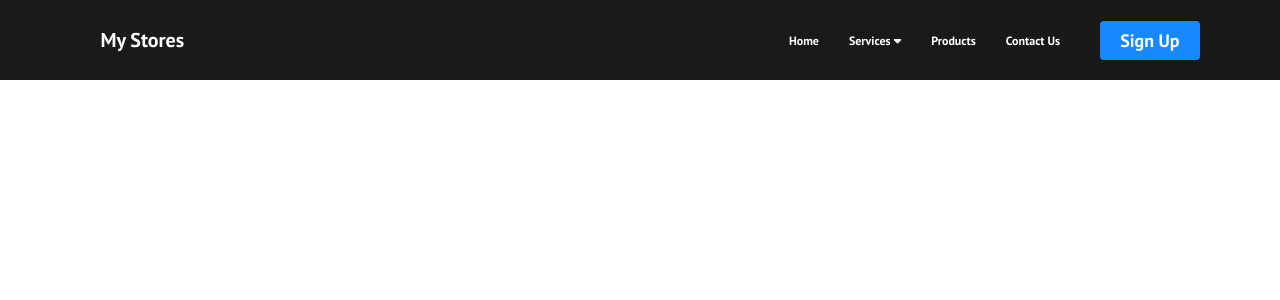
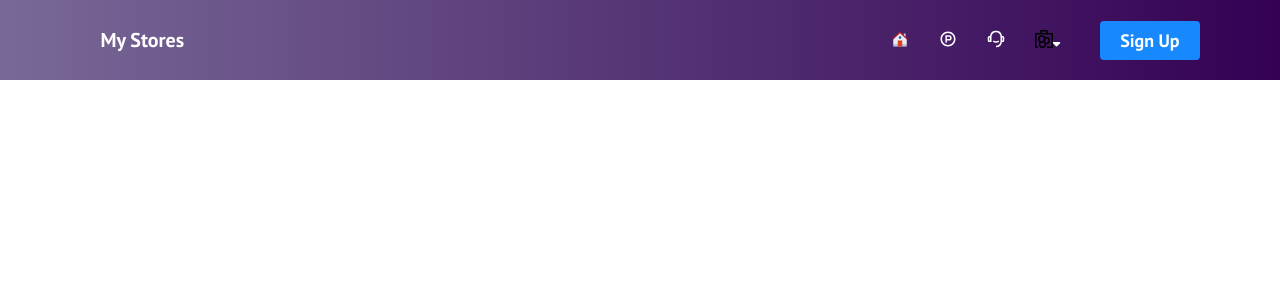
Before and after one commit to RDCERP/my-stores, a React (Create React App) app in the folder client/: page / in a window 1280 px wide. Shown: the top 300 px of the page. Built offline with nearby package versions, Linux system fonts and the light colour scheme; the HTML template or start-up script is replaced by a standard one.

Commit message:
added icons in nav

```diff
--- a/client/src/components/Nav/Navbar.css
+++ b/client/src/components/Nav/Navbar.css
@@ -1,7 +1,7 @@
 
 
 .navbar {
-  background: linear-gradient(90deg, rgb(28, 27, 27) 0%, rgb(26, 23, 23) 100%);
+  background: linear-gradient(90deg, rgb(120, 105, 151) 0%, rgb(52, 1, 84) 100%);
   height: 80px;
   display: flex;
   justify-content: center;
@@ -82,7 +82,7 @@
   }
 
   .nav-menu.active {
-    background: #242222;
+    background: #f2eeee;
     left: 0;
     opacity: 1;
     transition: all 0.5s ease;
--- a/client/src/components/Nav/Navbar.js
+++ b/client/src/components/Nav/Navbar.js
@@ -3,6 +3,11 @@ import { Button } from '../Button/Button';
 import { Link } from 'react-router-dom';
 import './Navbar.css';
 import Dropdown from '../Dropdown/Dropdown';
+import{FcHome} from 'react-icons/fc';
+import{RiProductHuntLine} from 'react-icons/ri';
+import{RiCustomerService2Line} from 'react-icons/ri';
+import{GrBusinessService} from 'react-icons/gr';
+import{GoSignIn} from 'react-icons/go' ;
 
 function Navbar() {
   const [click, setClick] = useState(false);
@@ -39,7 +44,26 @@ function Navbar() {
         <ul className={click ? 'nav-menu active' : 'nav-menu'}>
           <li className='nav-item'>
             <Link to='/' className='nav-links' onClick={closeMobileMenu}>
-              Home
+            <FcHome size={18}/>
+            </Link>
+          </li>
+
+          <li className='nav-item'>
+            <Link
+              to='/products'
+              className='nav-links'
+              onClick={closeMobileMenu}
+            >
+              <RiProductHuntLine size={18}/>
+            </Link>
+          </li>
+          <li className='nav-item'>
+            <Link
+              to='/contact-us'
+              className='nav-links'
+              onClick={closeMobileMenu}
+            >
+              <RiCustomerService2Line size={18}/>
             </Link>
           </li>
           <li
@@ -52,27 +76,10 @@ function Navbar() {
               className='nav-links'
               onClick={closeMobileMenu}
             >
-              Services <i className='fas fa-caret-down' />
+              <GrBusinessService size={18}/>
+              <i className='fas fa-caret-down' />
             </Link>
             {dropdown && <Dropdown />}
-          </li>
-          <li className='nav-item'>
-            <Link
-              to='/products'
-              className='nav-links'
-              onClick={closeMobileMenu}
-            >
-              Products
-            </Link>
-          </li>
-          <li className='nav-item'>
-            <Link
-              to='/contact-us'
-              className='nav-links'
-              onClick={closeMobileMenu}
-            >
-              Contact Us
-            </Link>
           </li>
           <li>
             <Link
@@ -80,7 +87,7 @@ function Navbar() {
               className='nav-links-mobile'
               onClick={closeMobileMenu}
             >
-              Sign Up
+              <GoSignIn size={18}/>
             </Link>
           </li>
         </ul>
--- a/package.json
+++ b/package.json
@@ -17,6 +17,7 @@
     "concurrently": "^5.1.0"
   },
   "dependencies": {
+    "react-icons": "^4.7.1",
     "react-router-dom": "^6.7.0"
   }
 }
```
Also changed, not shown: 1 other file (tests, documents, lock files or other folders).
